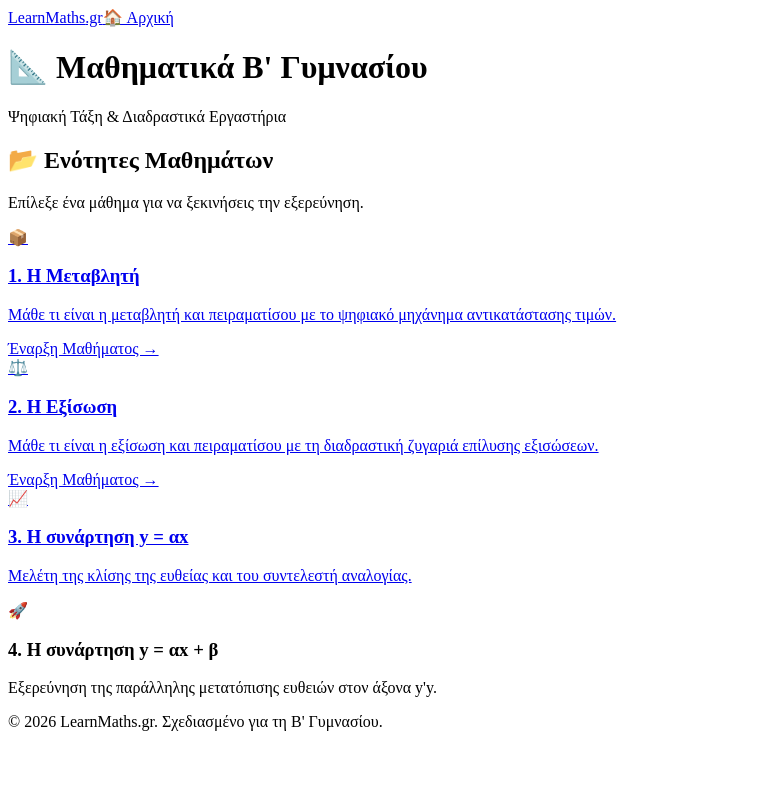
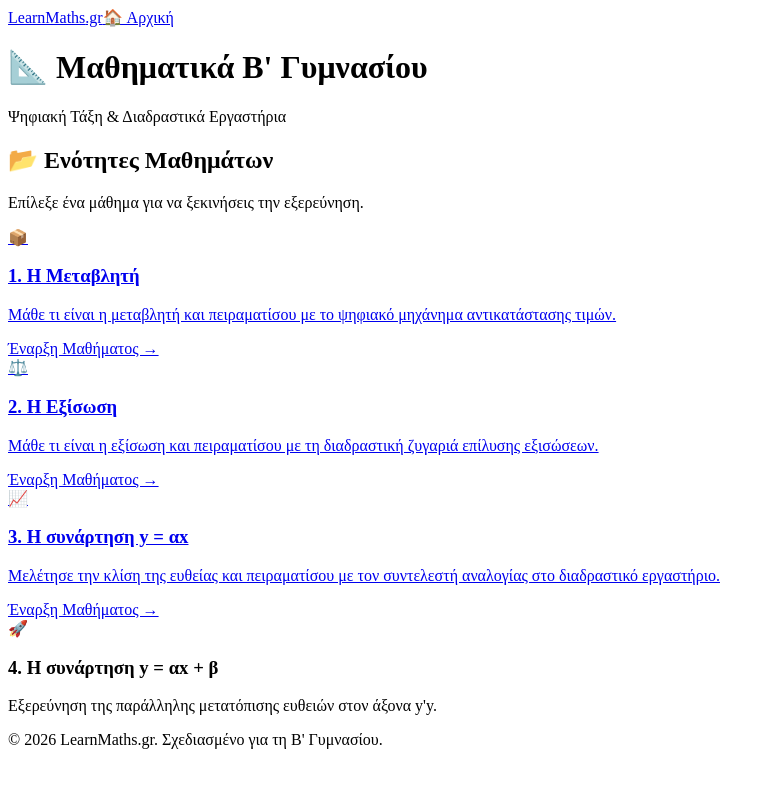
Before and after one commit to gkrimpas-lab/learn-maths-2026, a Next.js app: page /b-gymnasiou in a window 1280 px wide. Shown: the top 788 px of the page, without its empty margins (0-776 px from the left). Built offline with nearby package versions, Linux system fonts and the light colour scheme.

Commit message:
Update b-gymnasiou.js

```diff
--- a/pages/b-gymnasiou.js
+++ b/pages/b-gymnasiou.js
@@ -63,14 +63,13 @@ export default function BGymnasiouDashboard() {
             </Link>
             {/* ΜΑΘΗΜΑ 3: y = ax */}
 <Link href="/b-gymnasiou-3-yax" className="bg-white p-6 rounded-3xl border border-slate-200/60 shadow-sm hover:shadow-md hover:border-amber-400 transition-all flex items-start gap-4 group">
-              <div className="bg-white p-6 rounded-3xl border border-slate-200/60 shadow-sm opacity-60 flex items-start gap-4">
-                <div className="bg-slate-100 text-slate-500 text-2xl p-4 rounded-2xl">
+  <div className="bg-amber-100 text-amber-600 text-2xl p-4 rounded-2xl group-hover:bg-amber-500 group-hover:text-white transition-colors">
     📈
   </div>
   <div className="space-y-1">
-                  <h3 className="font-black text-base text-slate-700">3. Η συνάρτηση y = αx</h3>
-                  <p className="text-xs text-slate-400 leading-relaxed">Μελέτη της κλίσης της ευθείας και του συντελεστή αναλογίας.</p>
-                </div>
+    <h3 className="font-black text-base text-slate-900">3. Η συνάρτηση y = αx</h3>
+    <p className="text-xs text-slate-500 leading-relaxed">Μελέτησε την κλίση της ευθείας και πειραματίσου με τον συντελεστή αναλογίας στο διαδραστικό εργαστήριο.</p>
+    <span className="text-[11px] font-bold text-amber-600 block pt-1">Έναρξη Μαθήματος &rarr;</span>
   </div>
 </Link>
             {/* ΜΑΘΗΜΑ 4: y = ax + b */}
```
Lines whose indentation alone changed are shown as unchanged.
